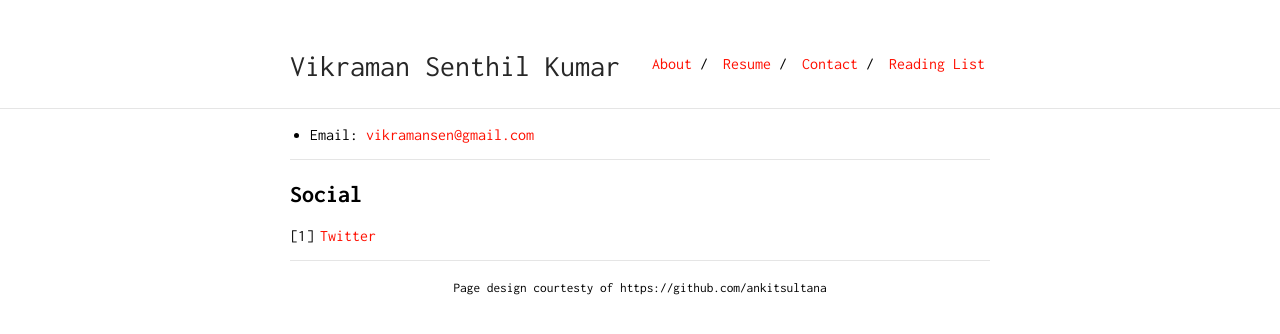
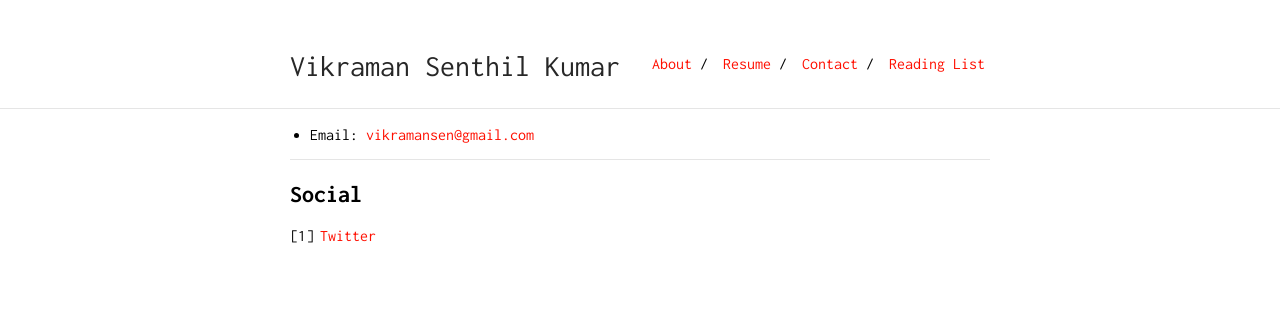
Before and after one commit to Vikramansen/vikramansen.github.io, a Jekyll site: the page built from contact.md, in a window 1280 px wide. Shown: the top 334 px of the page. Built offline with Jekyll 4.4.1, drawn with Linux system fonts in a browser that asks for light colours; part of the change alters nothing that is shown.

```diff
--- a/_config.yml
+++ b/_config.yml
@@ -1,13 +1,11 @@
 title: Vikraman Senthil Kumar
-url: "http://www.cs.toronto.edu/~aparna/"
-baseurl: "/"
 
 markdown: kramdown
 #ins_logo: "./bits-logo.png"
 
 tracking_id: #
 
-footer: yes
+footer: no
 # footer_url: "https://github.com/ankitsultana"
 footer_text: "Page design courtesty of https://github.com/ankitsultana"
 
```
